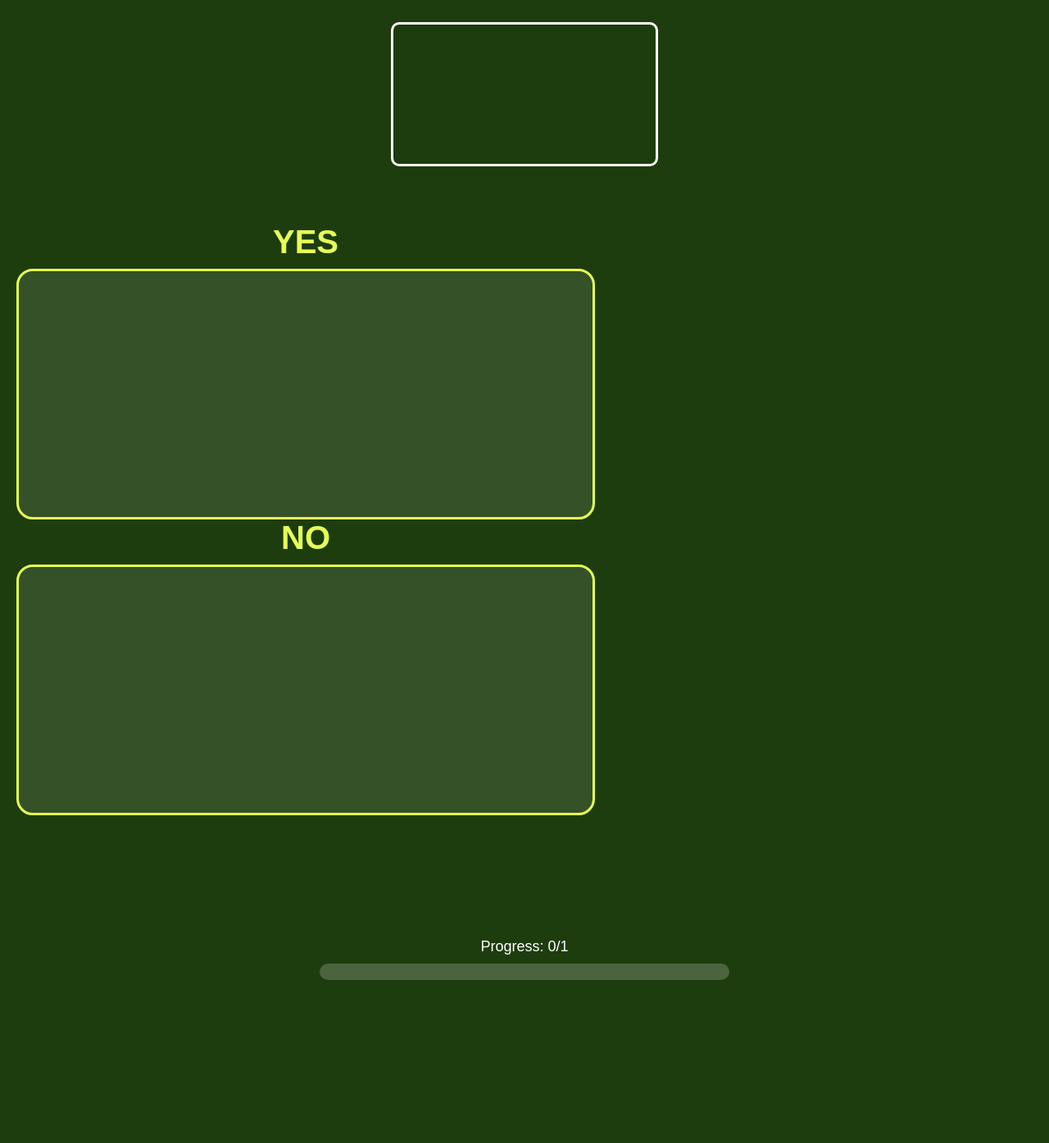
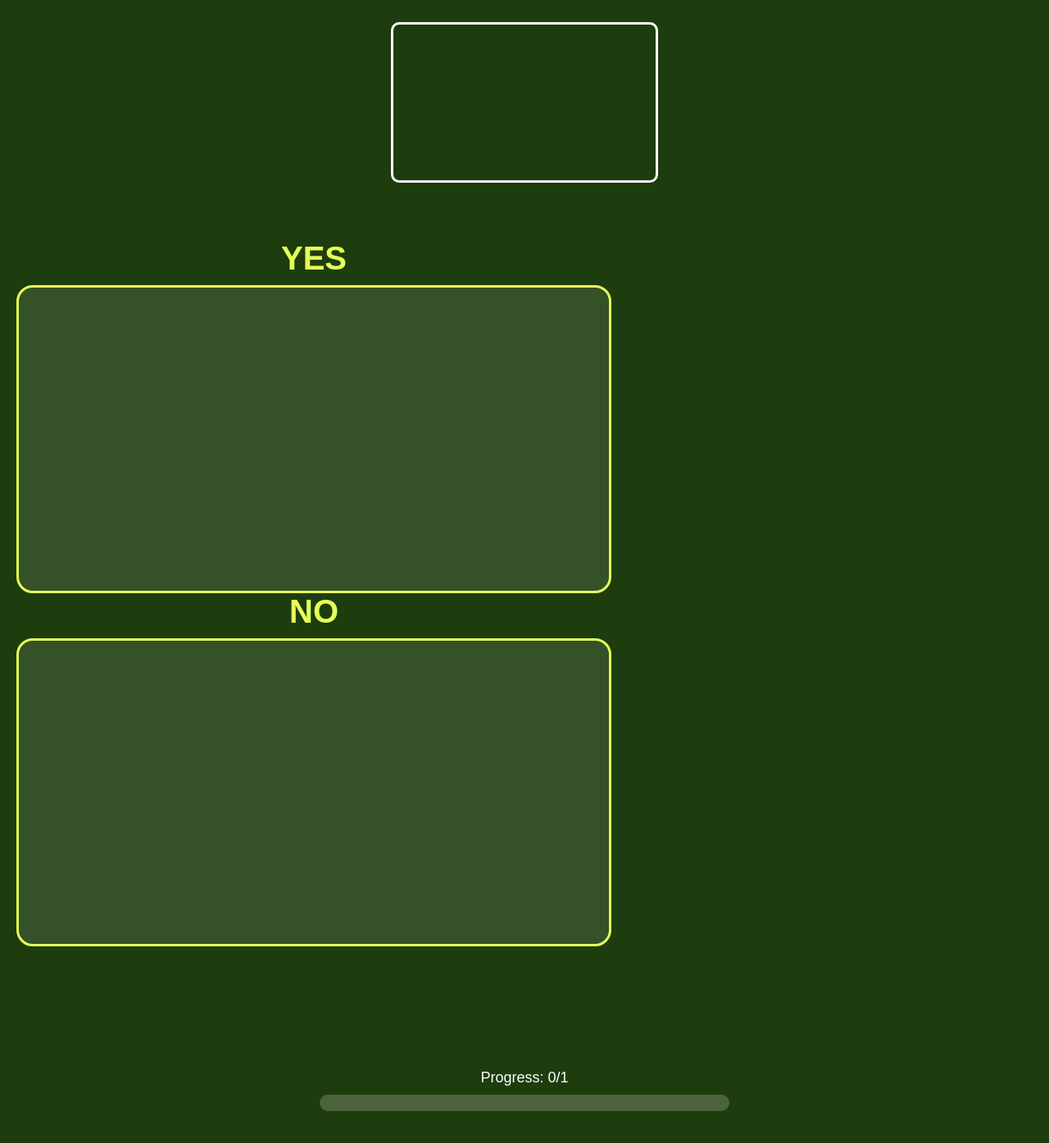
Before and after one commit to anumahmad/coms4170_ui_design_final, a Flask app: template templates/drag.html in a window 1280 px wide. Shown: the part 164-1559 px from the top of the page at 82% size. Run offline with Flask 3, Linux system fonts and the light colour scheme; the template is opened without the code that fills it: most values are stand-ins (such as "Sample title", 1, 10 or a date in 2020); data that the repository does not hold is empty; some web fonts are replaced; grey boxes are pictures that could not be loaded.

Commit message:
Update drag.html

```diff
--- a/templates/drag.html
+++ b/templates/drag.html
@@ -13,7 +13,7 @@
   <div class="drag-content">
     <!-- Draggable scenario images -->
     <div class="draggable-container">
-            {% for scenario in drag_data.images %}
+      {% for scenario in drag_data.images %}
         <div id="{{ scenario.id }}" class="draggable scenario-image" data-is-offside="{{ scenario.is_offside|lower }}" data-feedback="{{ scenario.feedback }}">
           <video width="100%" height="100%" preload="auto" muted autoplay loop playsinline>
             <source src="{{ url_for('static', filename=scenario.image) }}" type="video/mp4">
@@ -78,8 +78,8 @@
   }
 
   .scenario-image {
-    width: 320px;
-    height: 170px;
+    width: 320px;            /* Increased width for field shape */
+    height: 190px;           /* Reduced height for 16:9 aspect ratio */
     border: 3px solid #fff;
     border-radius: 10px;
     overflow: hidden;
@@ -114,12 +114,14 @@
 
   .drop-area {
     width: 700px;
-    height: 300px;
+    height: 350px;           /* Increased height to accommodate rectangular videos */
     border: 3px solid #e6ff57;
     border-radius: 20px;
     background: rgba(255,255,255,0.1);
     margin-top: 10px;
     transition: background 0.3s;
+    overflow: auto;          /* Added overflow to allow scrolling if many videos */
+    padding: 10px;           /* Added padding for better spacing */
   }
 
   .drop-area.hover {
@@ -208,8 +210,19 @@
         $draggable.detach().css({
           top: 0,
           left: 0,
-          position: 'relative'
+          position: 'relative',
+          margin: '10px'
         }).appendTo(this);
+
+        // Make sure videos keep playing after being dropped
+        $draggable.find('video').each(function() {
+          // Restart the video to ensure it's playing
+          this.currentTime = 0;
+          this.play().catch(e => {
+            console.log("Autoplay prevented:", e);
+            // Some browsers block autoplay, this is a fallback
+          });
+        });
 
         // Check if the answer is correct
         if ((isOffside && dropZoneAnswer) || (!isOffside && !dropZoneAnswer)) {
@@ -261,24 +274,6 @@
       });
     }
 
-          // Position the draggable in the center of the drop area
-        $draggable.detach().css({
-          top: 0,
-          left: 0,
-          position: 'relative',
-          margin: '10px'
-        }).appendTo(this);
-
-        // Make sure videos keep playing after being dropped
-        $draggable.find('video').each(function() {
-          // Restart the video to ensure it's playing
-          this.currentTime = 0;
-          this.play().catch(e => {
-            console.log("Autoplay prevented:", e);
-            // Some browsers block autoplay, this is a fallback
-          });
-        });
-
     // Track when the page loads
     sendEvent("start_drag");
   });
```
